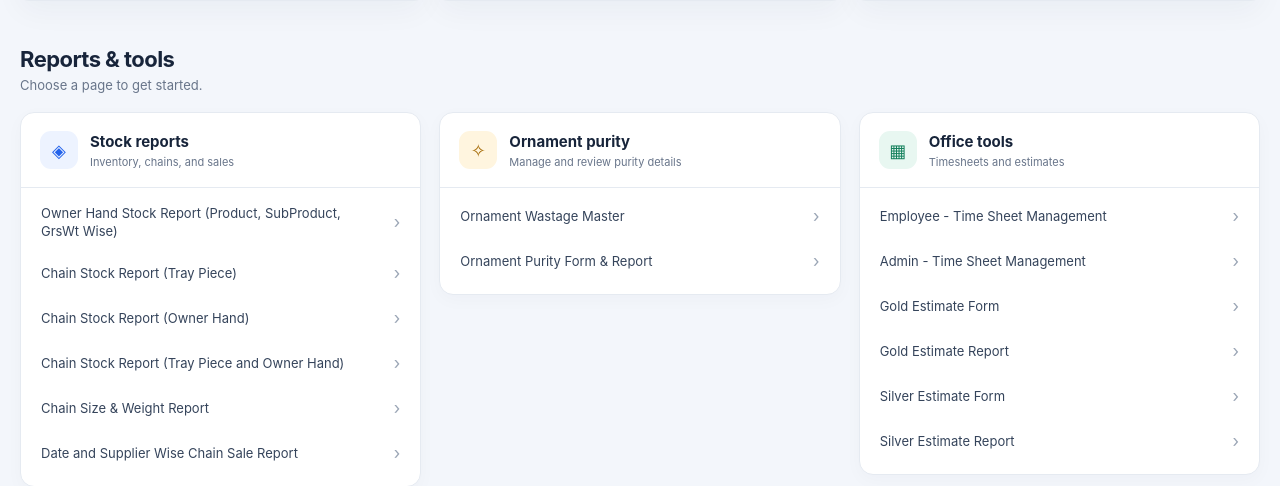
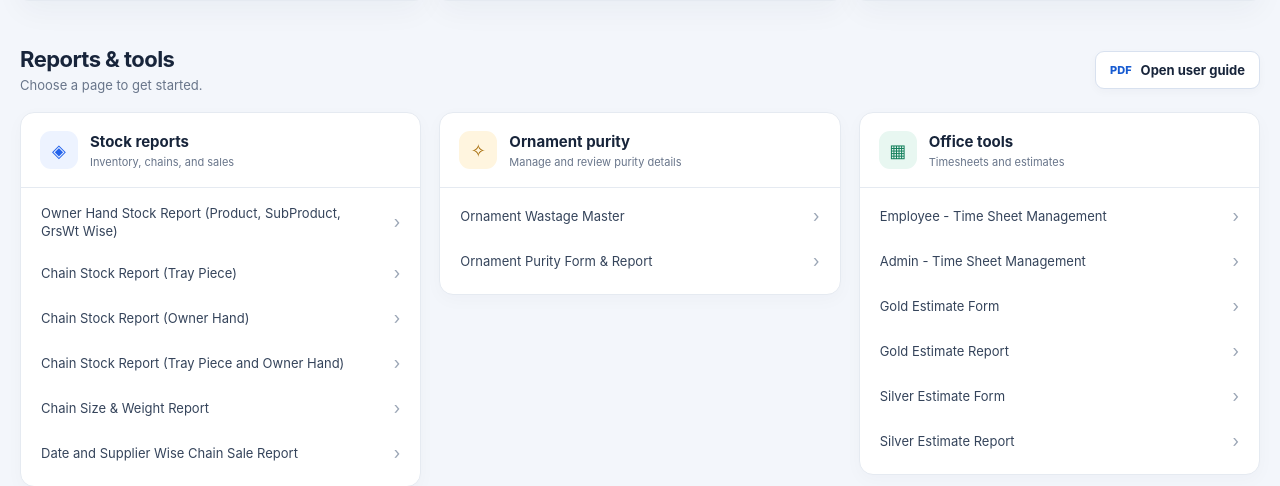
Before and after one commit to pavithrankumaravel/kv-reports, a Django app: page / in a window 1280 px wide. Shown: the part 542-1028 px from the top of the page. Run offline with Django 5.2, Linux system fonts and the light colour scheme.

Commit message:
Adding user guideline in homepage.

```diff
--- a/templates/home.html
+++ b/templates/home.html
@@ -108,6 +108,23 @@
         .section-heading { justify-content: space-between; gap: 16px; margin-bottom: 19px; }
         .section-heading h2 { margin: 0; font-size: 22px; letter-spacing: -.025em; }
         .section-heading p { margin: 5px 0 0; color: var(--muted); font-size: 13px; }
+        .guide-download {
+            display: inline-flex;
+            align-items: center;
+            gap: 9px;
+            flex: 0 0 auto;
+            padding: 10px 14px;
+            border: 1px solid #d8e1ef;
+            border-radius: 9px;
+            background: #fff;
+            color: var(--ink);
+            font-size: 13px;
+            font-weight: 650;
+            text-decoration: none;
+            box-shadow: 0 3px 10px #14243b08;
+        }
+        .guide-download:hover { border-color: #b7c8e4; color: #175bd1; }
+        .guide-download span { color: #175bd1; font-size: 11px; font-weight: 800; }
         .report-groups { display: grid; grid-template-columns: repeat(3, minmax(0, 1fr)); gap: 18px; align-items: start; }
         .report-card {
             overflow: hidden;
@@ -209,6 +226,9 @@
                 <h2>Reports &amp; tools</h2>
                 <p>Choose a page to get started.</p>
             </div>
+            <a class="guide-download" href="{% static 'docs/kv-reports-user-guide.pdf' %}" target="_blank" rel="noopener">
+                <span aria-hidden="true">PDF</span> Open user guide
+            </a>
         </div>
 
         <div class="report-groups">
```
Also changed, not shown: 1 other file.
